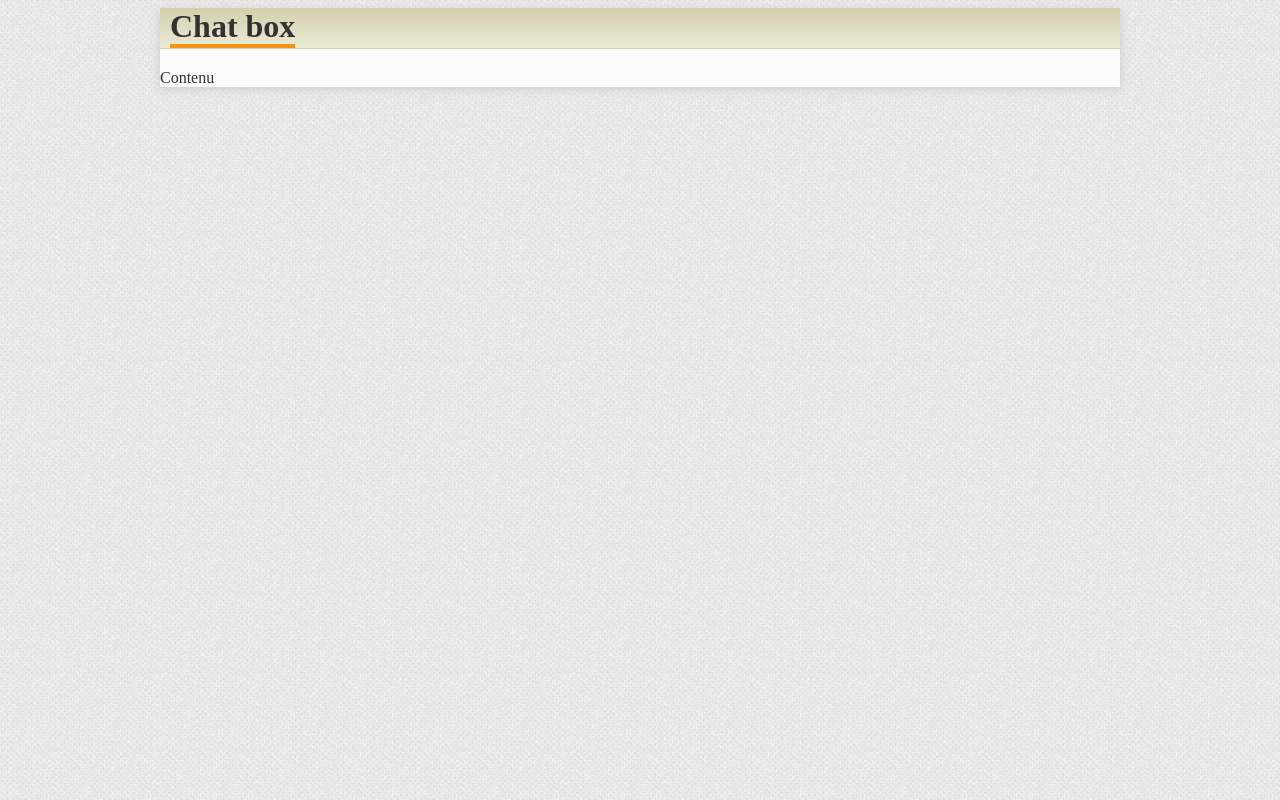
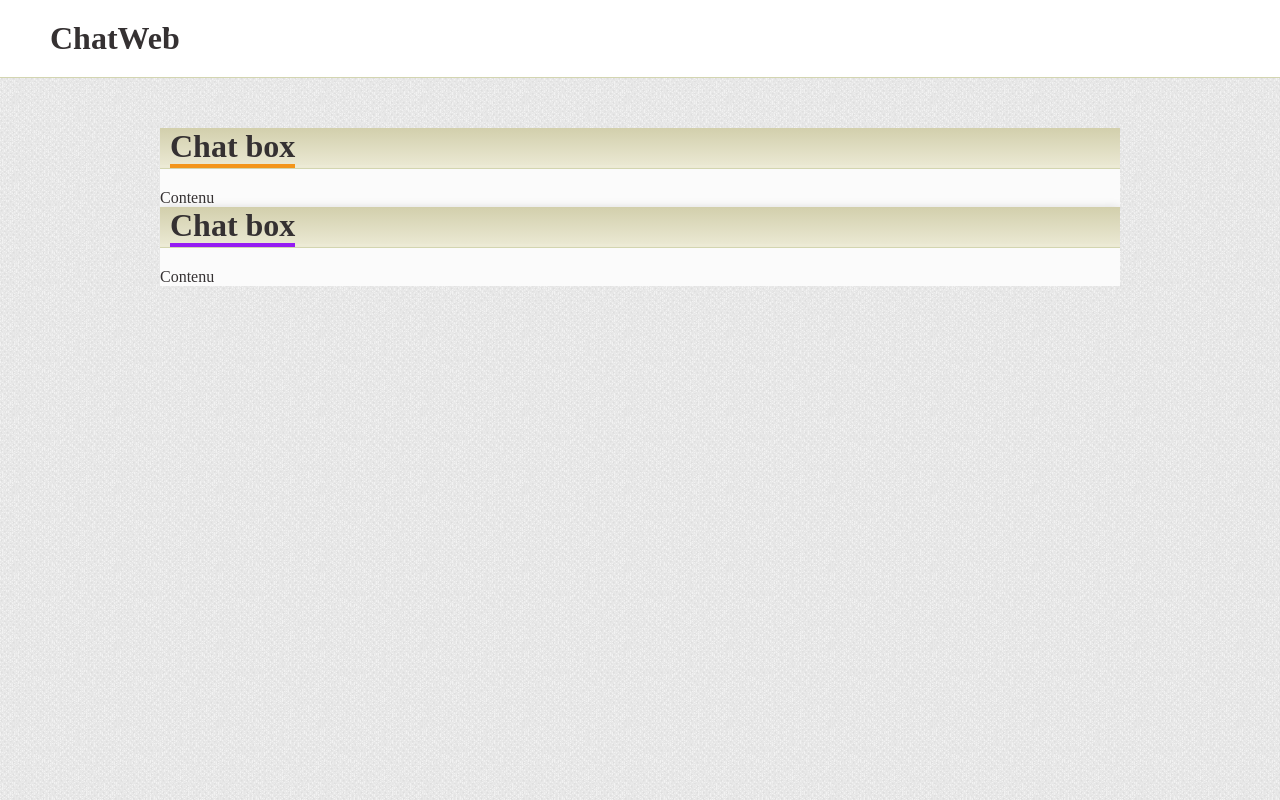
Before and after one commit to Sorendil/ChatWeb, a website: page client/web/index.html in a window 1280 px wide. Drawn offline with Linux system fonts and the light colour scheme.

Commit message:
Debut design 2

```diff
--- a/client/sass/custom-variables.scss
+++ b/client/sass/custom-variables.scss
@@ -0,0 +1 @@
+$border-color: #d3d5b0;
--- a/client/sass/partials/global.scss
+++ b/client/sass/partials/global.scss
@@ -1,20 +1,45 @@
 body {
   background: repeat url("../images/bg.png");
   color: #353132;
+  padding: 0;
+  margin: 0;
+}
+
+.Header {
+  @include clearfix();
+  padding: 20px 50px;
+  margin-bottom: 50px;
+
+  background-color: white;
+  border-bottom: 1px solid $border-color;
+
+  &-title {
+    margin: 0;
+    float: left;
+  }
+
+  &-menu {
+    margin: 0;
+    padding: 0;
+  }
 }
 
 .Main {
   margin: 0 auto;
   max-width: 960px;
+
+  &-row {
+    @include clearfix();
+  }
 }
 
-.ChatBox {
+@mixin widget-variant($borderColor) {
   @include box-shadow(#CCC 0 2px 10px);
   background-color: #FBFBFB;
 
   &-header {
     @include background-image(linear-gradient(#d2cfac, #ecead5));
-    border-bottom: 1px solid #d3d5b0;
+    border-bottom: 1px solid $border-color;
     margin-bottom: 20px;
   }
 
@@ -24,7 +49,15 @@ body {
     border-bottom: 3px solid #ecead5;
 
     span {
-      border-bottom: 4px solid #f3951b;
+      border-bottom: 4px solid $borderColor;
     }
   }
 }
+
+.ChatBox {
+  @include widget-variant(#f3951b);
+}
+
+.PseudoList {
+  @include widget-variant(#951bf3);
+}
--- a/client/sass/styles.scss
+++ b/client/sass/styles.scss
@@ -3,6 +3,7 @@
 
 // Others
 @import "compass/css3";
+@import "compass/utilities/general/clearfix";
 
 // Partials
 @import "partials/global.scss";
--- a/client/web/index.html
+++ b/client/web/index.html
@@ -7,12 +7,26 @@
     <title>ChatWeb</title>
 </head>
 <body>
+    <header class="Header">
+        <h1 class="Header-title">ChatWeb</h1>
+        <ul class="Header-menu">
+            <li class="Header-item"></li>
+        </ul>
+    </header>
     <div class="Main">
-        <div class="ChatBox">
-            <header class="ChatBox-header">
-                <h1 class="ChatBox-title"><span>Chat box</span></h1>
-            </header>
-            <div class="ChatBox-content">Contenu</div>
+        <div class="Main-row">
+            <div class="ChatBox">
+                <header class="ChatBox-header">
+                    <h1 class="ChatBox-title"><span>Chat box</span></h1>
+                </header>
+                <div class="ChatBox-content">Contenu</div>
+            </div>
+            <div class="PseudoList">
+                <header class="PseudoList-header">
+                    <h1 class="PseudoList-title"><span>Chat box</span></h1>
+                </header>
+                <div class="PseudoList-content">Contenu</div>
+            </div>
         </div>
     </div>
 </body>
```
Also changed, not shown: client/web/styles/styles.css.
